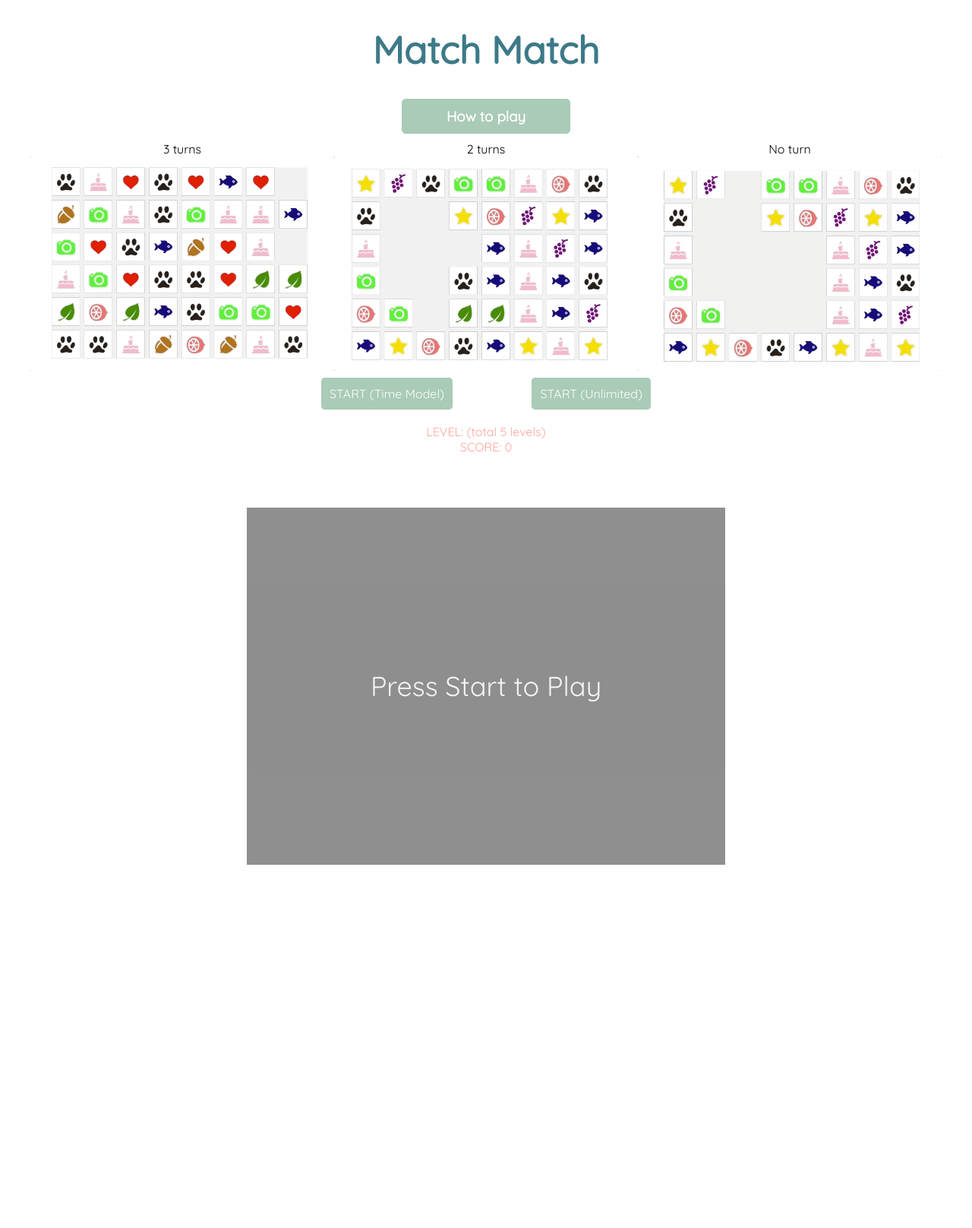
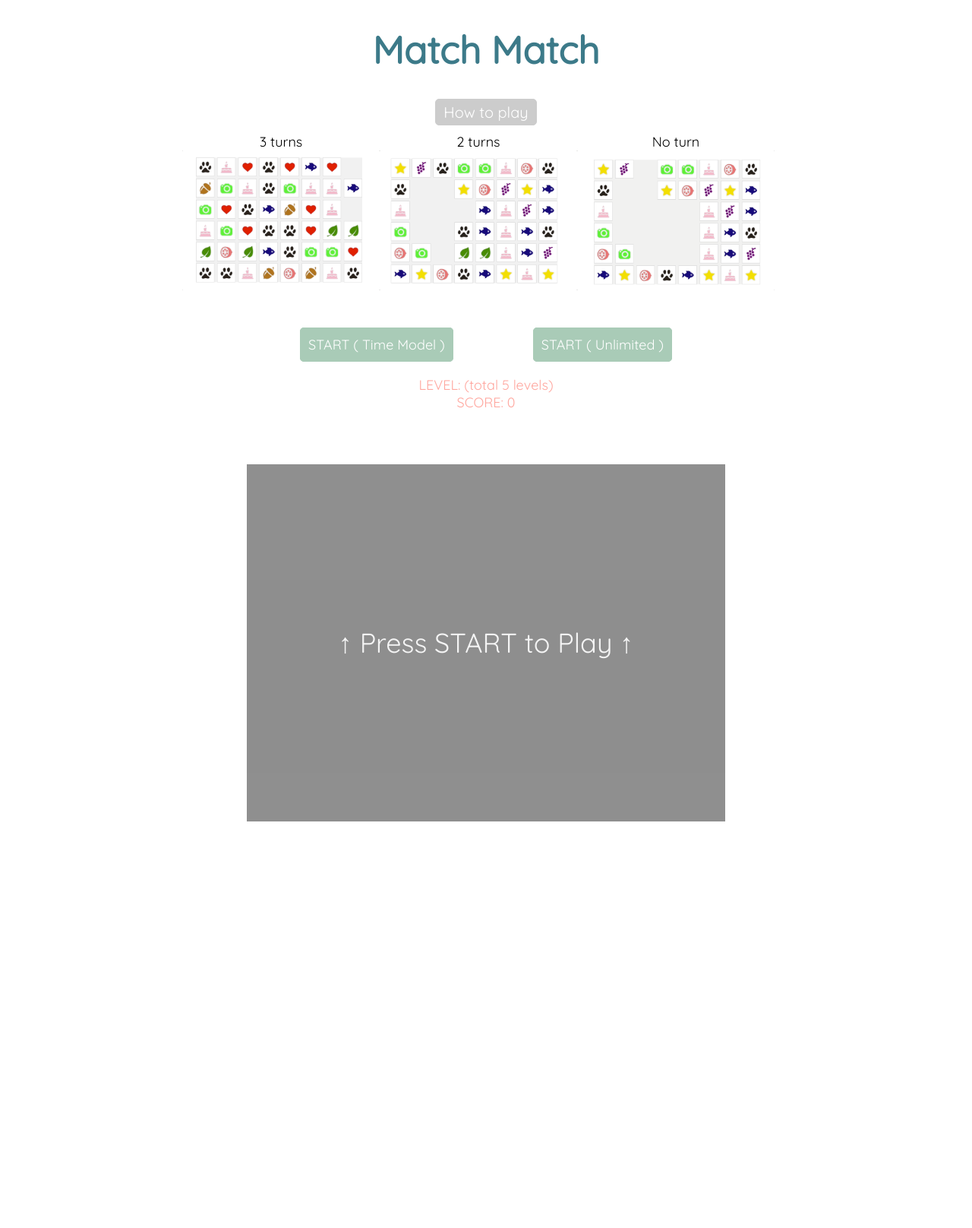
Before and after one commit to zw301/match-match, a PHP site: page / in a window 1280 px wide. Shown: the whole page at 76% size. After the commit the page ends 1081 px from the top, so only its background shows below. Run offline with PHP 8.4, Linux system fonts and the light colour scheme.

Commit message:
Update the index page

```diff
--- a/home.html
+++ b/home.html
@@ -12,7 +12,7 @@
     <h1>Match Match</h1>
 
     <div class="information">
-      <h3 class="start howto">How to play</h3>
+      <div class="howto">How to play</div>
       <div id="intro">
         <div class="intro-img">
           <span>3 turns</span>
@@ -30,10 +30,9 @@
       </div>
     </div>
 
-    <div></div>
     <div class="button">
-      <span id="start" class="start">START (Time Model)</span>
-      <span id="unlimited" class="start">START (Unlimited)</span>
+      <span id="start" class="start">START ( Time Model )</span>
+      <span id="unlimited" class="start">START ( Unlimited )</span>
     </div>
 
     <div id="time"></div>
@@ -47,7 +46,7 @@
     </section>
 
     <div id="stage" class="stage"></div>
-    <div id="fakeStage" class="stage">Press Start to Play</div>
+    <div id="fakeStage" class="stage">↑ Press START to Play ↑ </div>
 
 
     <script src="match.js"></script>
--- a/match.js
+++ b/match.js
@@ -535,14 +535,11 @@ class Match {
 }
 
 
-
-
 let match;
 let playing = false;
 let unlimited = false;
 
 let oFakeStage = document.getElementById("fakeStage");
-
 
 let oStart = document.getElementById("start");
 oStart.onclick = function() {
--- a/style.css
+++ b/style.css
@@ -1,5 +1,7 @@
 body {
   font-family: 'Quicksand', sans-serif;
+  min-width: 1000px;
+  font-size: 18px;
 }
 
 .stage {
@@ -77,7 +79,10 @@
 div {
   text-align: center;
 }
-
+.button {
+  min-width: 400px;
+  /* margin-bottom: 30px; */
+}
 .button span:first-of-type {
   margin-right: 100px;
 }
@@ -100,6 +105,7 @@
  margin-top: 30px;
  color: #967AA1;
  font-weight: bold;
+ font-size: 20px;
 }
 
 
@@ -108,6 +114,7 @@
   margin: 30px auto 0;
   color: #FFA69E;
 }
+
 
 .levels span{
   margin: 10px 0;
@@ -119,16 +126,14 @@
 
 
 #intro {
-  width: 1200px;
-  /* position: relative; */
-  /* top: -400px; */
-  /* margin: -400px auto 0; */
+  /* min-width: 800px; */
+  width: 800px;
   margin: 0 auto 20px;
   display: flex;
 }
 
 #intro img {
-  width: 400px;
+  width: 260px;
 }
 
 .intro-img {
@@ -137,10 +142,16 @@
 }
 
 .howto {
-  width: 200px;
-  margin-bottom: 10px;
+  margin: 0 auto 10px;
+  border: 1px solid #ccc;
+  background: #ccc;
+  color: #fff;
+  font-size: 20px;
+  padding: 4px 10px;
+  display: inline-block;
+  border-radius: 5px;
 }
 
-.howto:hover {
-  background-color: #A9CBB7;
+.information {
+  margin-bottom: 60px;
 }
```
Also changed, not shown: README.md. Lines whose indentation alone changed are shown as unchanged.
